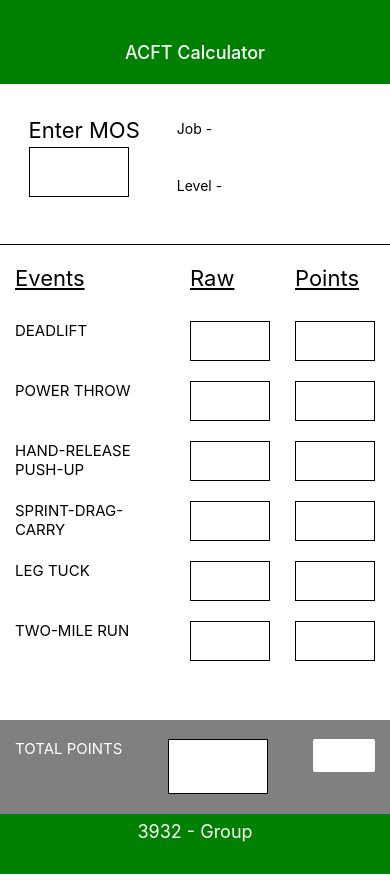
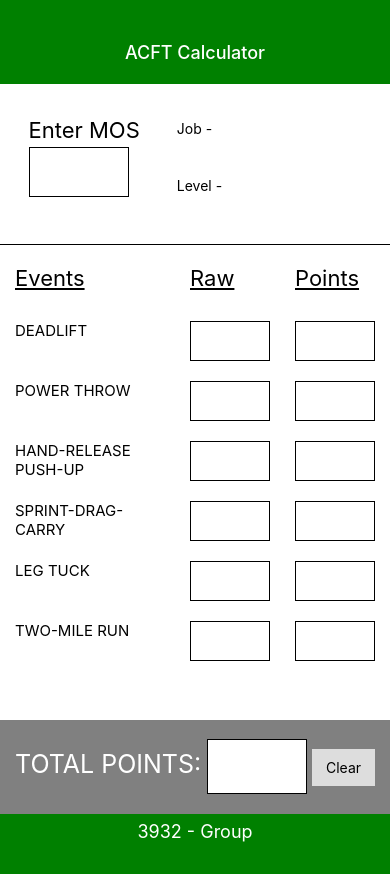
Before and after one commit to foshesco/acft-grader-app, a React Native app: screen / in a window 390 px wide. Built offline with nearby package versions, Linux system fonts and the light colour scheme.

Commit message:
updated score section

```diff
--- a/components/Score.js
+++ b/components/Score.js
@@ -6,7 +6,7 @@ import {
   TextInput,
   TouchableWithoutFeedback,
   Keyboard,
-  Button,
+  TouchableOpacity,
 } from 'react-native';
 
 export default class Score extends Component {
@@ -75,16 +75,18 @@ export default class Score extends Component {
 
   render() {
     return (
-      <View style={{paddingTop: '15%'}}>
+      <View style={{ paddingTop: '15%' }}>
         <View style={styles.eventContainer}>
           <View>
-            <Text style={styles.eventName}>TOTAL POINTS</Text>
+            <Text style={styles.eventName}>TOTAL POINTS:</Text>
           </View>
           <View>
             <Text style={styles.output}>{this.getTotalScore}</Text>
           </View>
-          <View>
-            <Button title="Clear" color="white" style={styles.clearButton} />
+          <View style={{paddingTop: 10}}>
+            <TouchableOpacity style={styles.button}>
+              <Text> Clear </Text>
+            </TouchableOpacity>
           </View>
         </View>
       </View>
@@ -94,8 +96,15 @@ export default class Score extends Component {
 
 const styles = StyleSheet.create({
   eventName: {
-    fontSize: 15,
+    fontSize: 25,
+    paddingTop: 10,
     color: 'white',
+    textAlignVertical: 'center',
+  },
+  button: {
+    alignItems: 'center',
+    backgroundColor: '#DDDDDD',
+    padding: 10
   },
   output: {
     borderColor: 'black',
@@ -109,8 +118,8 @@ const styles = StyleSheet.create({
     textAlign: 'center',
   },
   eventContainer: {
+    flexDirection: 'row',
     backgroundColor: 'gray',
-    flexDirection: 'row',
     width: '100%',
     justifyContent: 'space-between',
     padding: '5%',
```
